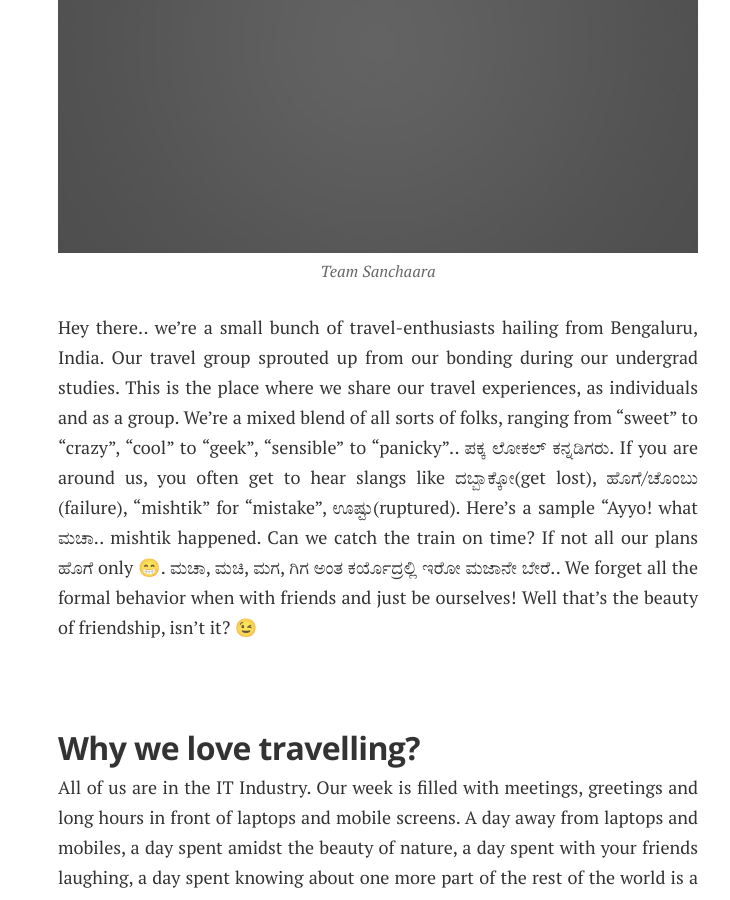
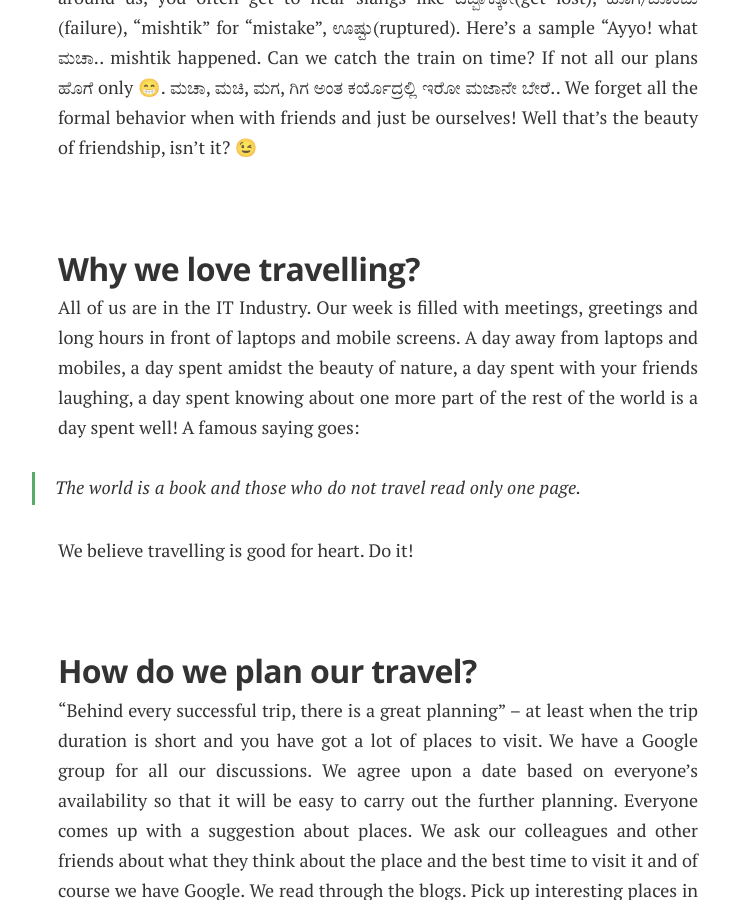
Before and after one commit to sandeepraju/sanchaara.in, a Jekyll site: the page built from about.md, in a window 1280 px wide and 900 px high, scrolled down 435 px. Shown: the whole window, without its empty margins (262-992 px from the left). Built offline with Jekyll 4.4.1, drawn with Linux system fonts in a browser that asks for light colours; nearby versions of some CDN libraries; emoji names are drawn with the system emoji font; some web fonts are replaced.

Commit message:
Hacks part #1
* Updates the subscribe to us text
* Changes title image for the blog
* Removes gallery link
* Removes empty image in the about us page

```diff
--- a/_config.yml
+++ b/_config.yml
@@ -12,7 +12,8 @@
 # Blog logo
 # logo: "/assets/images/df_logo.jpg"
 # Blog cover
-cover: "/assets/images/cA4aKEIPQrerBnp1yGHv_IMG_9534-3-2.jpg"
+cover: "https://c1.staticflickr.com/1/751/32643494111_8a365a8555_h.jpg"
+# cover: "/assets/images/cA4aKEIPQrerBnp1yGHv_IMG_9534-3-2.jpg"
 
 name: 'Team Sanchaara'
 author: 'Team Sanchaara'
--- a/_layouts/post.html
+++ b/_layouts/post.html
@@ -79,7 +79,7 @@
             <h5 class="index-headline featured"><span>Supported by</span></h5>
             <footer class="site-footer">
               <section class="poweredby">Proudly published with <a href="http://jekyllrb.com"> Jekyll</a></section>
-              <a class="subscribe" href="{{ "/feed.xml" | prepend: site.baseurl }}"> <span class="tooltip"> <i class="fa fa-rss"></i> You should subscribe to my feed.</span></a>
+              <a class="subscribe" href="{{ "/feed.xml" | prepend: site.baseurl }}"> <span class="tooltip"> <i class="fa fa-rss"></i> You should subscribe to our feed.</span></a>
               <div class="inner">
                 <section class="copyright">All content copyright <a href="{{@blog.url}}/">{{site.author}}</a> &copy; {{ site.time | date: '%Y' }}<br>All rights reserved.</section>
               </div>
--- a/about.md
+++ b/about.md
@@ -4,7 +4,7 @@
 permalink: /about/
 ---
 
-![Team Sanchaara](/assets/article_images/about/team.jpg)
+<!-- ![Team Sanchaara](/assets/article_images/about/team.jpg) -->
 
 Hey there.. we’re a small bunch of travel-enthusiasts hailing from Bengaluru, India. Our travel group sprouted up from our bonding during our undergrad studies. This is the place where we share our travel experiences, as individuals and as a group. We’re a mixed blend of all sorts of folks, ranging from “sweet” to “crazy”, “cool” to “geek”,  “sensible” to “panicky”.. ಪಕ್ಕ ಲೋಕಲ್ ಕನ್ನಡಿಗರು. If you are around us, you often get to hear slangs like ದಬ್ಬಾಕ್ಕೋ(get lost), ಹೊಗೆ/ಚೊಂಬು (failure),  “mishtik” for “mistake”, ಊಷ್ಟು(ruptured). Here’s a sample “Ayyo! what ಮಚಾ.. mishtik happened. Can we catch the train on time? If not all our plans ಹೊಗೆ only :grin:. ಮಚಾ, ಮಚಿ, ಮಗ, ಗಿಗ ಅಂತ ಕರ್ಯೊದ್ರಲ್ಲಿ ಇರೋ ಮಜಾನೇ ಬೇರೆ..  We forget all the formal behavior when with friends and just be ourselves! Well that’s the beauty of friendship, isn’t it? :wink:
 
--- a/index.html
+++ b/index.html
@@ -20,7 +20,11 @@
             &nbsp;&nbsp;·&nbsp;&nbsp;
         {% endif %}
       {% endfor %}
-      <a href="/about/">About us</a> &nbsp;&nbsp; &#8226; &nbsp;&nbsp; <a href="/gallery/">Gallery</a> &nbsp;&nbsp; &#8226; &nbsp;&nbsp; <a href="/feed.xml">Subscribe</a>
+      <a href="/about/">About us</a>
+      &nbsp;&nbsp; &#8226; &nbsp;&nbsp;
+      <!-- <a href="/gallery/">Gallery</a>  -->
+      <!-- &nbsp;&nbsp; &#8226; &nbsp;&nbsp; -->
+      <a href="/feed.xml">Subscribe</a>
     </div>
 </header>
 	  </div>
```
